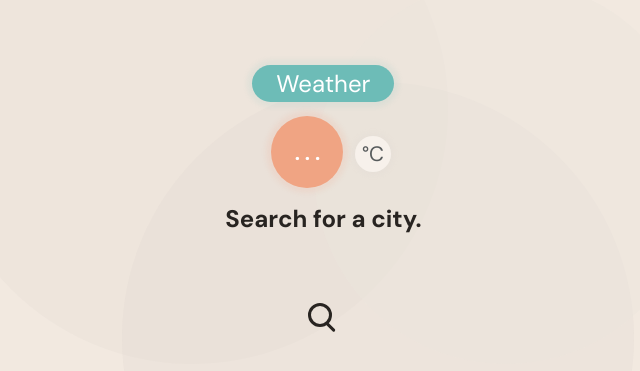
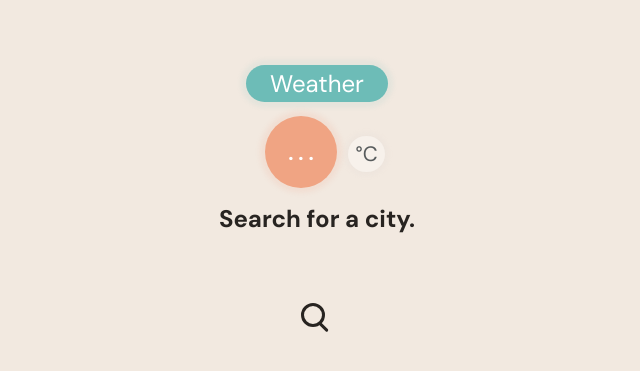
Before and after one commit to mangonaise/weather, a plain HTML site: page index.html in a window 1280 px wide. Shown: the part 177-548 px from the top of the page, without its empty margins (323-963 px from the left). Drawn offline with Linux system fonts and the light colour scheme.

Commit message:
Remove background bubbles

```diff
--- a/index.html
+++ b/index.html
@@ -8,9 +8,9 @@
     <link rel="icon" type="image/png" href="icon.png">
 </head>
 <body>
-    <div class="decoration" id="bubble-1">.</div>
+    <!-- <div class="decoration" id="bubble-1">.</div>
     <div class="decoration" id="bubble-2">.</div>
-    <div class="decoration" id="bubble-3">.</div>
+    <div class="decoration" id="bubble-3">.</div> -->
     <div class="flex-row">
         <div id="weather-card">
             <h2 id="location">Weather</h2>
--- a/style.css
+++ b/style.css
@@ -13,7 +13,7 @@ body {
 .flex-row {
     margin: 0;
     padding: 0;
-    width: 100vw;
+    width: 99vw;
     display: flex;
     align-items: center;
     justify-content: center;
```
